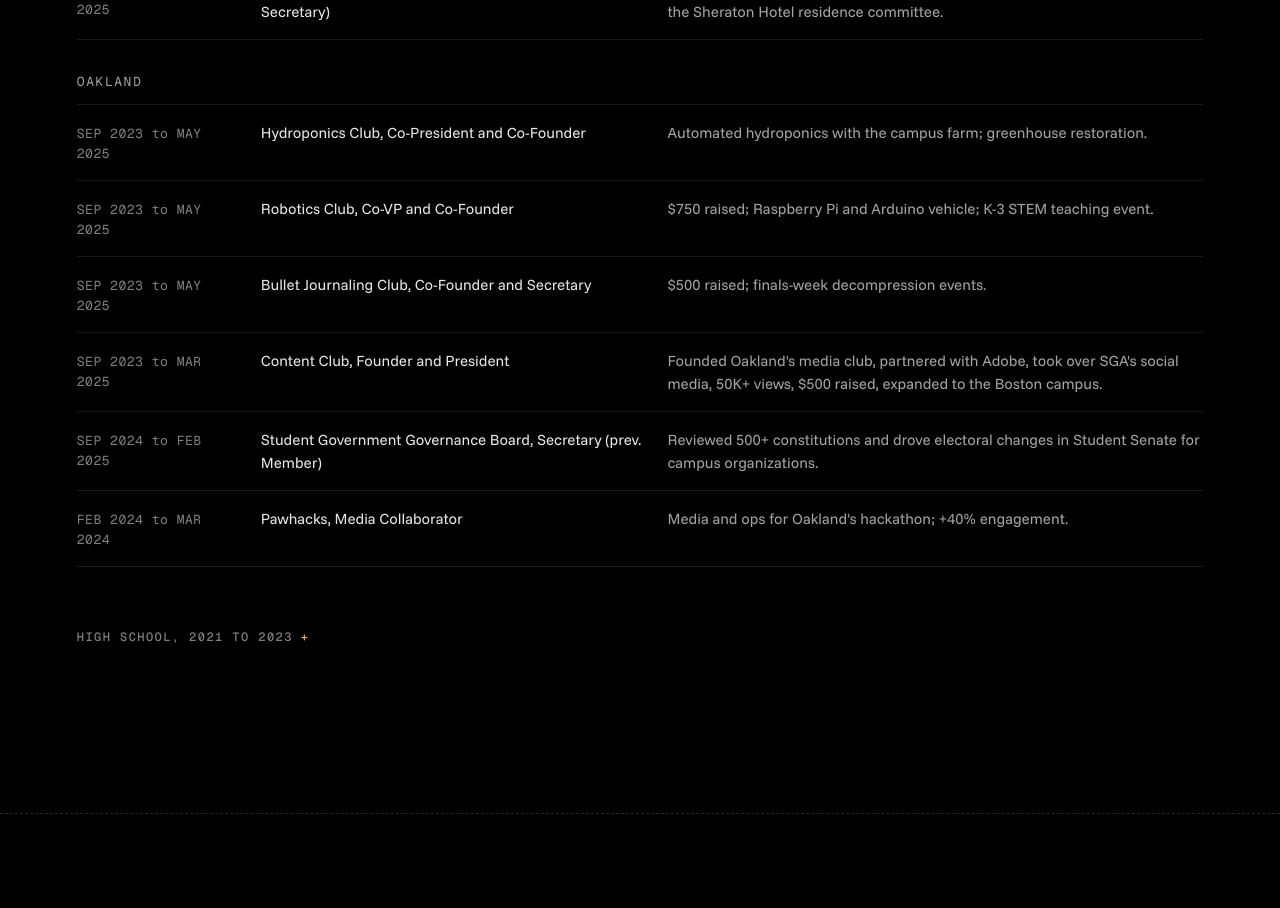
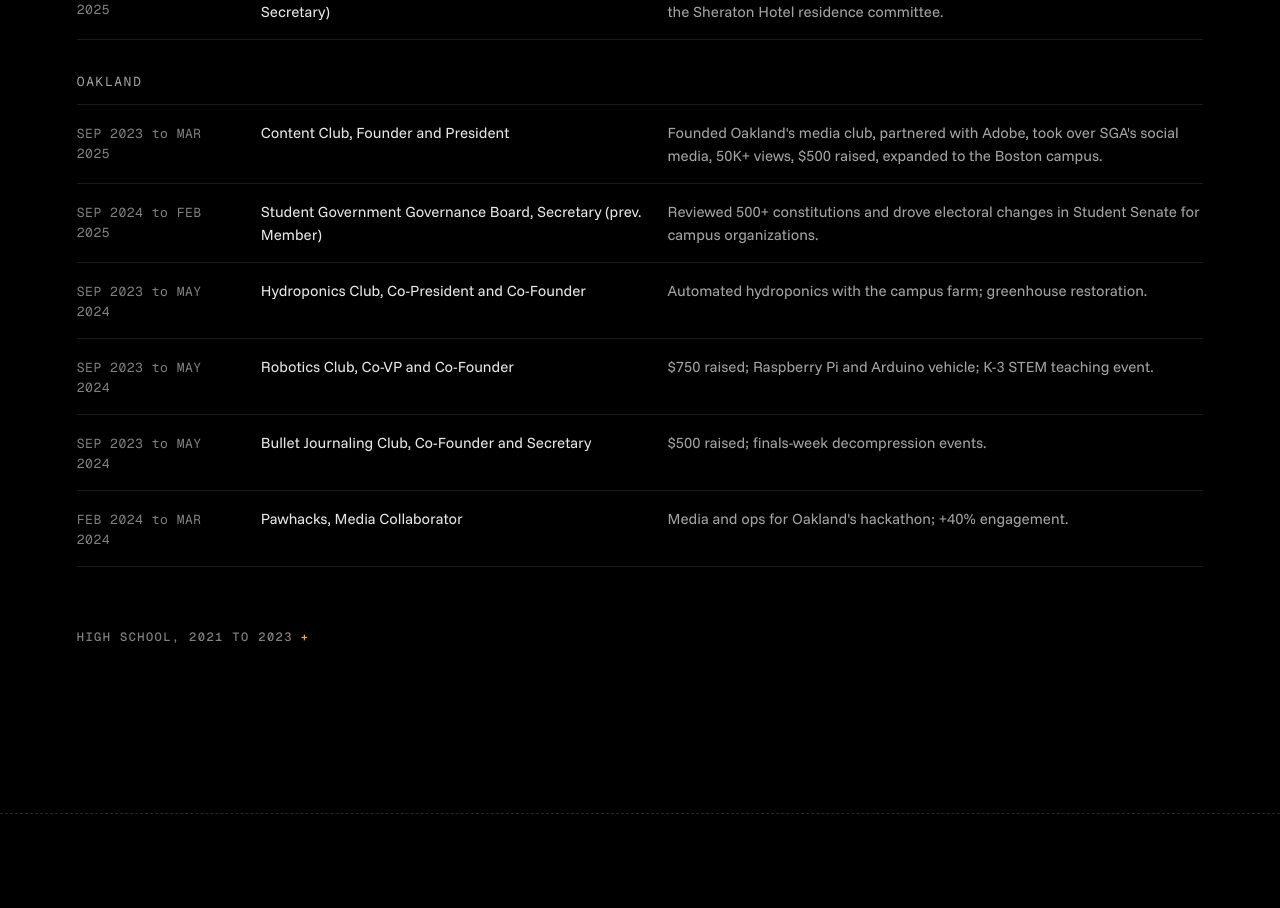
Before and after one commit to mesanand/portfolio, a React (Vite) app: page /leadership in a window 1280 px wide. Shown: the part 2181-3089 px from the top of the page. Built offline with nearby package versions, Linux system fonts and the light colour scheme.

Commit message:
fix: Oakland clubs (Hydroponics, Robotics, Bullet Journaling) end May 2024
Co-Authored-By: Claude Opus 5.5 (1M context) <noreply@anthropic.com>

```diff
--- a/src/content/leadership.ts
+++ b/src/content/leadership.ts
@@ -119,7 +119,7 @@ export const leadership: RoleInput[] = [
     era: "neu-boston",
   },
 
-  // --- Supporting tier, Oakland (end 2025-05 where LinkedIn gives none) ------
+  // --- Supporting tier, Oakland ---------------------------------------------
   {
     id: "content-club",
     org: "Content Club",
@@ -136,7 +136,7 @@ export const leadership: RoleInput[] = [
     org: "Hydroponics Club",
     role: "Co-President and Co-Founder",
     start: "2023-09",
-    end: "2025-05",
+    end: "2024-05",
     tier: "supporting",
     summary: "Automated hydroponics with the campus farm; greenhouse restoration.",
     era: "neu-oakland",
@@ -146,7 +146,7 @@ export const leadership: RoleInput[] = [
     org: "Robotics Club",
     role: "Co-VP and Co-Founder",
     start: "2023-09",
-    end: "2025-05",
+    end: "2024-05",
     tier: "supporting",
     summary: "$750 raised; Raspberry Pi and Arduino vehicle; K-3 STEM teaching event.",
     era: "neu-oakland",
@@ -156,7 +156,7 @@ export const leadership: RoleInput[] = [
     org: "Bullet Journaling Club",
     role: "Co-Founder and Secretary",
     start: "2023-09",
-    end: "2025-05",
+    end: "2024-05",
     tier: "supporting",
     summary: "$500 raised; finals-week decompression events.",
     era: "neu-oakland",
```
Also changed, not shown: 1 other file (tests, documents, lock files or other folders).
